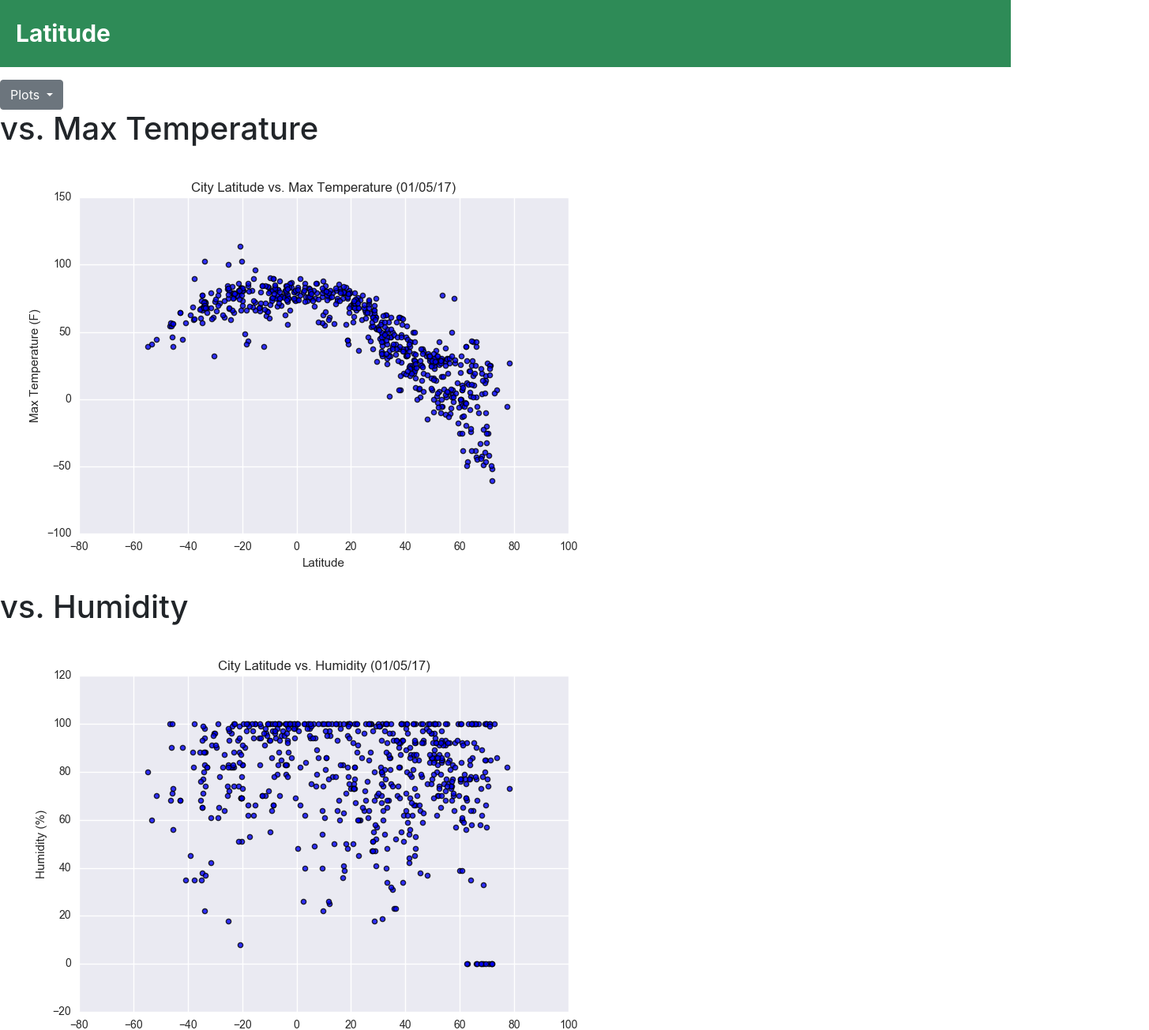
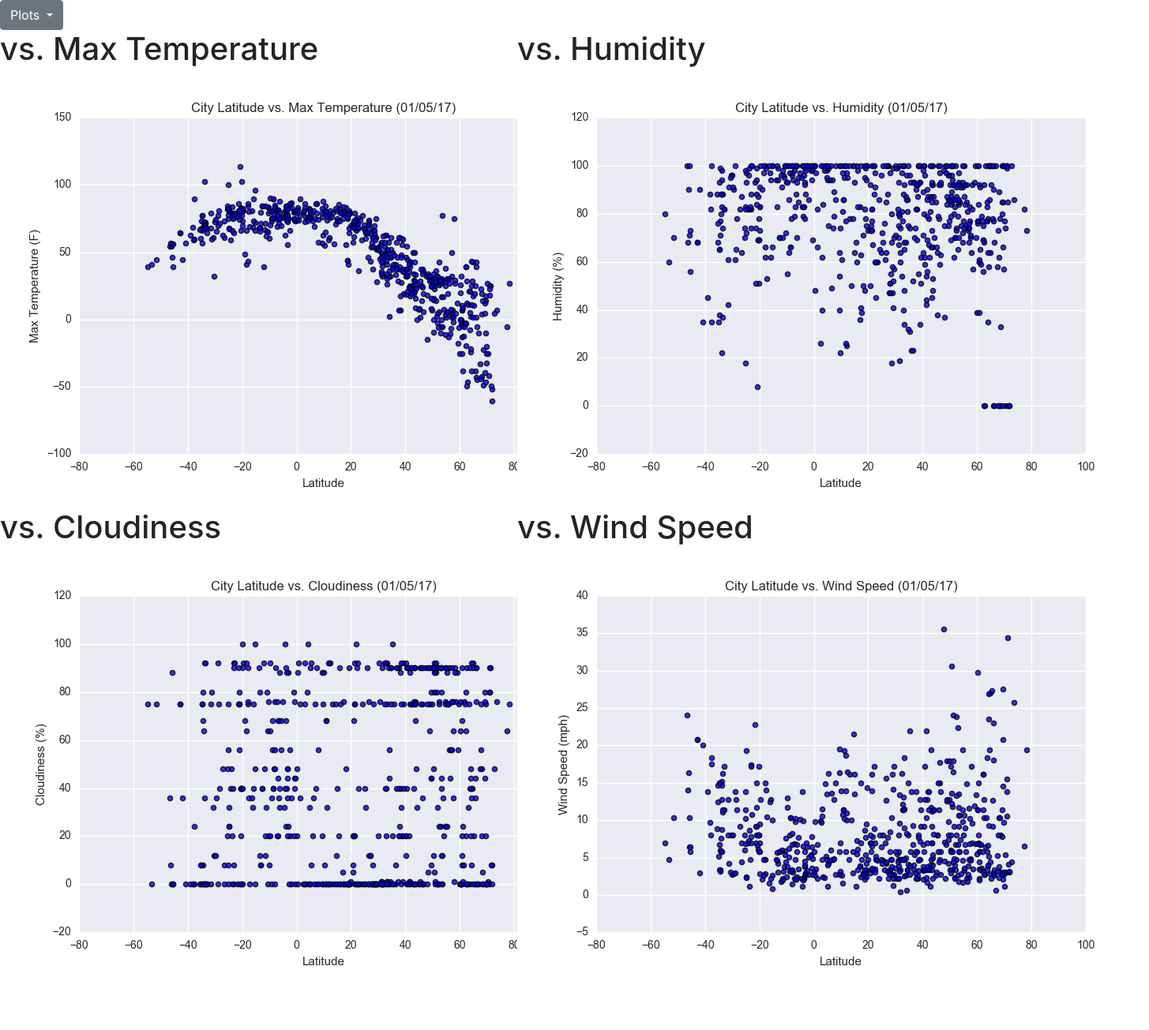
Before and after one commit to paulywog13/Web-Design-Challenge, a plain HTML site: page index.html in a window 1280 px wide. Shown: the top 1305 px of the page at 79% size, 1455 px wide, since content can reach past the window. After the commit the page ends 1250 px from the top, so only its background shows below. Drawn offline with nearby package versions, Linux system fonts and the light colour scheme.

Commit message:
Code added to index html.

```diff
--- a/index.html
+++ b/index.html
@@ -7,7 +7,7 @@
       <link rel="stylesheet" href="style.css">
     </head>
 <body>
-<p class = "PageHeader">Latitude</p>
+<!-- /<p class = "PageHeader">Latitude</p> -->
 
   <script src="https://code.jquery.com/jquery-3.3.1.slim.min.js" integrity="sha384-q8i/X+965DzO0rT7abK41JStQIAqVgRVzpbzo5smXKp4YfRvH+8abtTE1Pi6jizo" crossorigin="anonymous"></script>
   <script src="https://cdnjs.cloudflare.com/ajax/libs/popper.js/1.14.7/umd/popper.min.js" integrity="sha384-UO2eT0CpHqdSJQ6hJty5KVphtPhzWj9WO1clHTMGa3JDZwrnQq4sF86dIHNDz0W1" crossorigin="anonymous"></script>
@@ -24,21 +24,38 @@
       <a class="dropdown-item" href="#">Wind Speed</a>
     </div>
 </div>
-
+<div class="row">
+    <div class ="col-md-6">
         <h1>vs. Max Temperature</h1>
         <article>
             <a target="_blank" href="Resources/assets/images/Fig1.png">
             <img src="Resources/assets/images/Fig1.png" alt= "Temperature Map" /></img>
             </a>
+    </div>
+    <div class ="col-md-6">
         <h1>vs. Humidity</h1>
         <article>
             <a target = "_blank" href="Resources/assets/images/Fig2.png">
-        <img src="Resources/assets/images/Fig2.png" alt= "City Latitude vs Humidity" /></img>
+            <img src="Resources/assets/images/Fig2.png" alt= "Humidity Map" /></img>
             </a>
+    </div>
+</div>
+<div class="row">
+    <div class = "col-md-6">
         <h1>vs. Cloudiness</h1>
+        <article>
+            <a target="_blank" href="Resources/assets/images/Fig3.png">
             <img src="Resources/assets/images/Fig3.png" alt= "City Latitude vs Cloudiness" /></img>
+            </a>
+    </div>
+    <div class = "col-md-6">
         <h1>vs. Wind Speed</h1>
+        <article>
+            <a target="_blank" href="Resources/assets/images/Fig4.png">
             <img src="Resources/assets/images/Fig4.png" alt= "City Latitude vs Wind Speed" /></img>
+            </a>
+    </div>
+</div>
 
 </body>
 </html>
```
Lines whose indentation alone changed are shown as unchanged.
